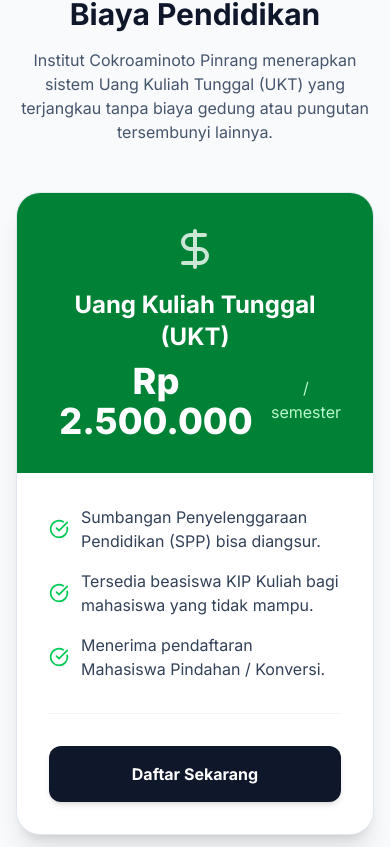
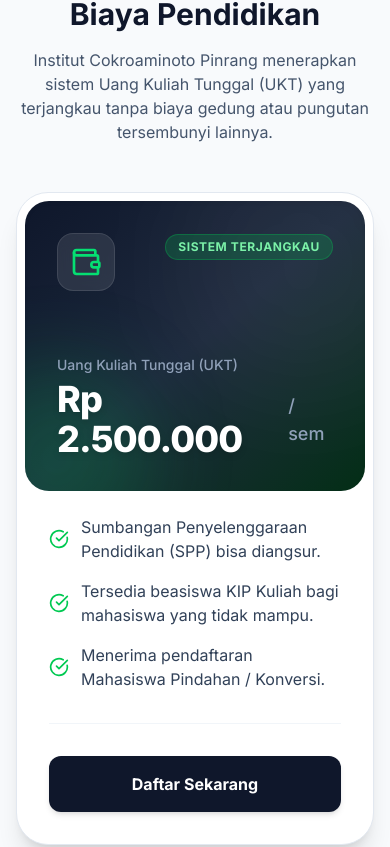
Before and after one commit to pmb-icp/icp-pmb, a Next.js app: page / in a window 390 px wide. Shown: the part 6457-7304 px from the top of the page. Built offline with nearby package versions, Linux system fonts and the light colour scheme; no server answers.

Commit message:
UI/UX: Redesign Tuition Fee card to a premium financial card aesthetic and remove Dollar icon

```diff
--- a/src/app/page.tsx
+++ b/src/app/page.tsx
@@ -1,6 +1,6 @@
 import Link from "next/link";
 import Image from "next/image";
-import { ArrowRight, BookOpen, Calendar, CheckCircle, MapPin, Phone, MessageCircle, ChevronDown, Award, Clock, DollarSign, HelpCircle } from "lucide-react";
+import { ArrowRight, BookOpen, Calendar, CheckCircle, MapPin, Phone, MessageCircle, ChevronDown, Award, Clock, Wallet, HelpCircle } from "lucide-react";
 
 export default function Home() {
   return (
@@ -225,16 +225,35 @@
           <h2 className="text-3xl font-bold text-slate-900 mb-4">Biaya Pendidikan</h2>
           <p className="text-slate-600 mb-12">Institut Cokroaminoto Pinrang menerapkan sistem Uang Kuliah Tunggal (UKT) yang terjangkau tanpa biaya gedung atau pungutan tersembunyi lainnya.</p>
 
-          <div className="bg-white rounded-3xl shadow-xl border border-slate-200 overflow-hidden max-w-2xl mx-auto">
-            <div className="bg-green-700 p-8 text-white">
-              <DollarSign className="w-12 h-12 mx-auto mb-4 opacity-80" />
-              <h3 className="text-2xl font-bold mb-2">Uang Kuliah Tunggal (UKT)</h3>
-              <div className="flex justify-center items-baseline gap-2">
-                <span className="text-4xl font-extrabold">Rp 2.500.000</span>
-                <span className="text-green-200">/ semester</span>
+          <div className="bg-white rounded-[2rem] shadow-xl border border-slate-200 p-2 sm:p-3 max-w-2xl mx-auto">
+
+            {/* Premium Card UI */}
+            <div className="relative bg-gradient-to-br from-slate-900 via-slate-800 to-green-950 rounded-3xl p-8 sm:p-10 text-white overflow-hidden shadow-inner">
+              {/* Decorative shapes for the card */}
+              <div className="absolute top-0 right-0 -mr-16 -mt-16 w-64 h-64 rounded-full bg-white/5 blur-3xl"></div>
+              <div className="absolute bottom-0 left-0 -ml-16 -mb-16 w-48 h-48 rounded-full bg-green-500/20 blur-2xl"></div>
+
+              <div className="relative z-10 flex justify-between items-start mb-16">
+                <div className="bg-white/10 p-3 rounded-2xl backdrop-blur-sm border border-white/10">
+                  <Wallet className="w-8 h-8 text-green-400" />
+                </div>
+                <div className="text-right">
+                  <span className="inline-block px-3 py-1 bg-green-500/20 border border-green-500/30 text-green-300 text-xs font-bold uppercase tracking-wider rounded-full">
+                    Sistem Terjangkau
+                  </span>
+                </div>
+              </div>
+
+              <div className="relative z-10 text-left">
+                <p className="text-sm sm:text-base font-medium text-slate-400 mb-1">Uang Kuliah Tunggal (UKT)</p>
+                <div className="flex items-baseline gap-2">
+                  <span className="text-4xl sm:text-5xl font-extrabold tracking-tight text-white drop-shadow-md">Rp 2.500.000</span>
+                  <span className="text-slate-400 font-medium text-lg">/ sem</span>
+                </div>
               </div>
             </div>
-            <div className="p-8">
+
+            <div className="p-6 sm:p-8">
               <ul className="space-y-4 text-left">
                 <li className="flex items-center gap-3 text-slate-700"><CheckCircle className="w-5 h-5 text-green-500 shrink-0" /> Sumbangan Penyelenggaraan Pendidikan (SPP) bisa diangsur.</li>
                 <li className="flex items-center gap-3 text-slate-700"><CheckCircle className="w-5 h-5 text-green-500 shrink-0" /> Tersedia beasiswa KIP Kuliah bagi mahasiswa yang tidak mampu.</li>
```
